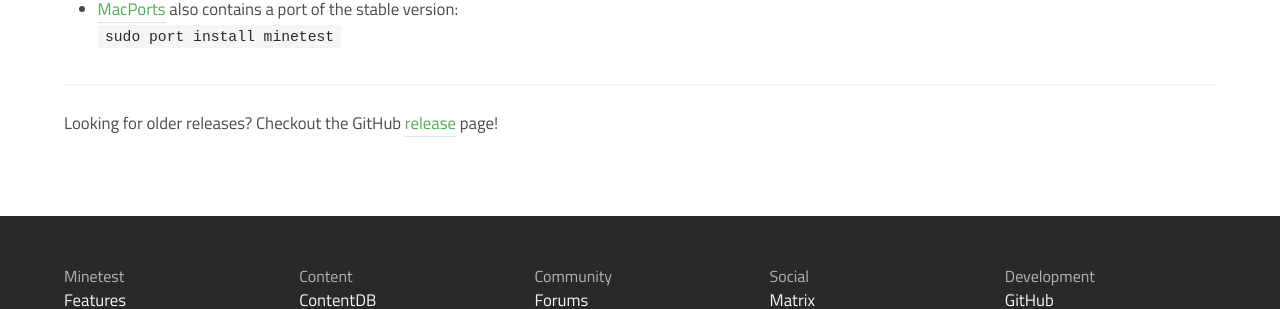
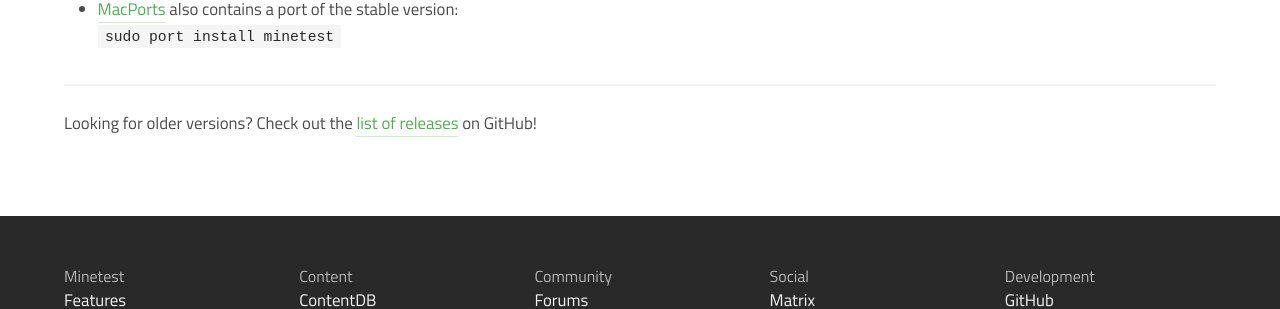
Before and after one commit to minetest/minetest.github.io, a Jekyll site: the page built from downloads.html, in a window 1280 px wide. Shown: the part 1562-1871 px from the top of the page. Built offline with Jekyll 4.4.1, drawn with Linux system fonts in a browser that asks for light colours; comment, search, counter and statistics services are not loaded.

Commit message:
Update downloads.html
Co-authored-by: sfan5 <sfan5@live.de>

```diff
--- a/downloads.html
+++ b/downloads.html
@@ -174,7 +174,7 @@ make install
     <div>
       <hr>
       <p>
-        Looking for older releases? Checkout the GitHub <a href="https://github.com/minetest/minetest/releases">release</a> page!
+        Looking for older versions? Check out the <a href="https://github.com/minetest/minetest/releases">list of releases</a> on GitHub!
       </p>
     </div>
   </div>
```
